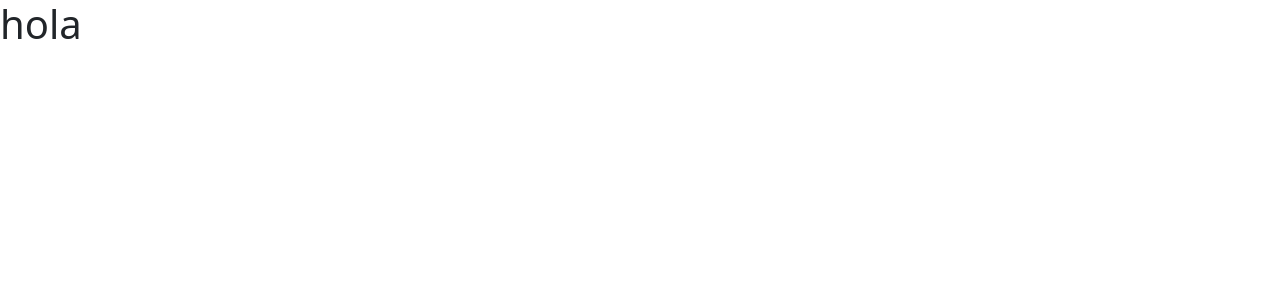
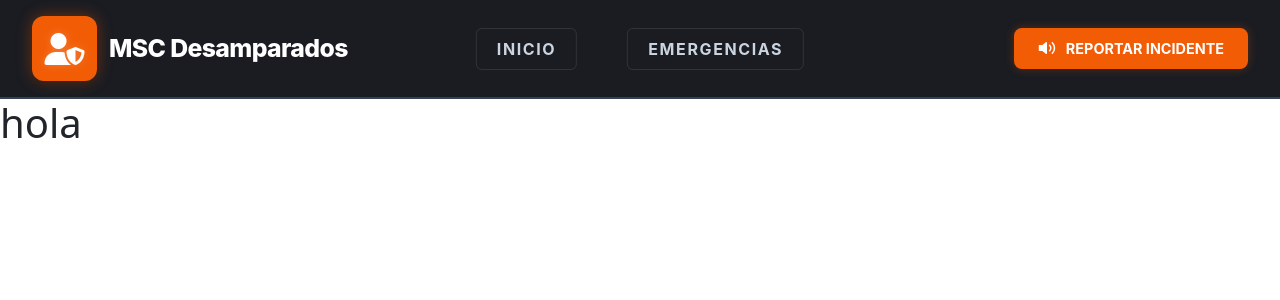
Before and after one commit to JoaquinCR-hue/MSC_Desamparados, a React (Vite) app in the folder msc/: page / in a window 1280 px wide. Shown: the top 300 px of the page. Built offline with nearby package versions, Linux system fonts and the light colour scheme.

Commit message:
creacion de navbar

```diff
--- a/msc/index.html
+++ b/msc/index.html
@@ -11,5 +11,6 @@
   <body>
     <div id="root"></div>
     <script type="module" src="/src/main.jsx"></script>
+    <script src="https://kit.fontawesome.com/26c0e41721.js" crossorigin="anonymous"></script>
   </body>
 </html>
--- /dev/null
+++ b/msc/src/components/Navbar.css
@@ -0,0 +1,141 @@
+.custom-navbar {
+  background-color: #1a1c22;
+  padding: 1rem 2rem;
+  display: flex !important;
+  align-items: center;
+  justify-content: space-between;
+  border-bottom: 2px solid #334155;
+  font-family: 'Inter', system-ui, -apple-system, sans-serif;
+  width: 100%;
+  position: relative;
+  z-index: 1000;
+  min-height: 70px;
+  visibility: visible !important;
+  opacity: 1 !important;
+}
+
+.navbar-brand-custom {
+  display: flex;
+  align-items: center;
+  gap: 12px;
+  text-decoration: none;
+}
+
+.logo-container {
+  background-color: #f25c05;
+  width: 65px;
+  height: 65px;
+  border-radius: 12px;
+  display: flex;
+  align-items: center;
+  justify-content: center;
+  box-shadow: 0 0 15px rgba(242, 92, 5, 0.4), 0 4px 6px -1px rgba(0, 0, 0, 0.2);
+  transition: box-shadow 0.3s ease;
+}
+
+.logo-container:hover {
+  box-shadow: 0 0 25px rgba(242, 92, 5, 0.6);
+}
+
+.logo-text {
+  display: flex;
+  flex-direction: column;
+}
+
+.logo-main-text {
+  color: #ffffff;
+  font-weight: 800;
+  font-size: 1.55rem;
+  line-height: 1;
+  letter-spacing: -0.025em;
+}
+
+.logo-sub-text {
+  color: #f25c05;
+  font-weight: 600;
+  font-size: 0.65rem;
+  letter-spacing: 0.1em;
+  text-transform: uppercase;
+}
+
+.nav-links-custom {
+  display: flex;
+  gap: 50px;
+  position: absolute;
+  left: 50%;
+  transform: translateX(-50%);
+}
+
+.nav-link-custom {
+  color: #cbd5e1;
+  text-decoration: none;
+  font-weight: 700;
+  font-size: 1rem;
+  text-transform: uppercase;
+  transition: all 0.3s ease;
+  letter-spacing: 0.1em;
+  padding: 8px 20px;
+  border: 1px solid rgba(255, 255, 255, 0.1);
+  border-radius: 6px;
+}
+
+.nav-link-custom:hover {
+  color: #ffffff;
+  text-shadow: 0 0 8px rgba(255, 255, 255, 0.4);
+  background-color: rgba(255, 255, 255, 0.05);
+  border-color: rgba(255, 255, 255, 0.2);
+}
+
+.report-button {
+  background-color: #f25c05;
+  color: #ffffff;
+  border: none;
+  padding: 10px 24px;
+  border-radius: 8px;
+  font-weight: 700;
+  font-size: 0.9rem;
+  display: flex;
+  align-items: center;
+  gap: 10px;
+  cursor: pointer;
+  transition: all 0.3s ease;
+  text-transform: uppercase;
+  box-shadow: 0 0 10px rgba(242, 92, 5, 0.3);
+}
+
+.report-button:hover {
+  background-color: #d94e04;
+  transform: translateY(-2px);
+  box-shadow: 0 0 20px rgba(242, 92, 5, 0.5);
+}
+
+.report-button svg {
+  width: 18px;
+  height: 18px;
+}
+
+@media (max-width: 992px) {
+  .nav-links-custom {
+    display: none;
+  }
+}
+
+/* Font Awesome Icon Styles */
+.logo-icon {
+  font-size: 32px;
+  color: #ffffff;
+  filter: drop-shadow(0 0 5px rgba(255, 255, 255, 0.2));
+}
+
+.icon-white {
+  fill: #ffffff;
+}
+
+.icon-orange {
+  fill: #f25c05;
+  stroke: #f25c05;
+}
+
+.btn-icon-white {
+  fill: #ffffff;
+}
--- /dev/null
+++ b/msc/src/components/Navbar.jsx
@@ -0,0 +1,32 @@
+import React from 'react';
+import './Navbar.css';
+
+const Navbar = () => {
+  return (
+    <nav className="custom-navbar">
+      <a href="/" className="navbar-brand-custom">
+        <div className="logo-container">
+          <i className="fa-solid fa-user-shield logo-icon"></i>
+        </div>
+        <div className="logo-text">
+          <span className="logo-main-text">MSC Desamparados</span>
+        </div>
+      </a>
+
+      <div className="nav-links-custom">
+        <a href="/" className="nav-link-custom">Inicio</a>
+        <a href="/emergencias" className="nav-link-custom">Emergencias</a>
+      </div>
+
+      <button className="report-button">
+        <svg viewBox="0 0 24 24" fill="none" stroke="currentColor" strokeWidth="2" strokeLinecap="round" strokeLinejoin="round">
+          <path d="M11 5L6 9H2v6h4l5 4V5z" className="btn-icon-white" />
+          <path d="M19.07 4.93a10 10 0 010 14.14M15.54 8.46a5 5 0 010 7.07" />
+        </svg>
+        Reportar Incidente
+      </button>
+    </nav>
+  );
+};
+
+export default Navbar;
--- a/msc/src/pages/Inicio.jsx
+++ b/msc/src/pages/Inicio.jsx
@@ -1,6 +1,9 @@
+import Navbar from '../components/Navbar';
+
 function Inicio() {
     return(
         <>
+            <Navbar />
             <h1>hola</h1>
         </>
     )
```
Also changed, not shown: msc/src/components/Nabvar.jsx (deleted).
